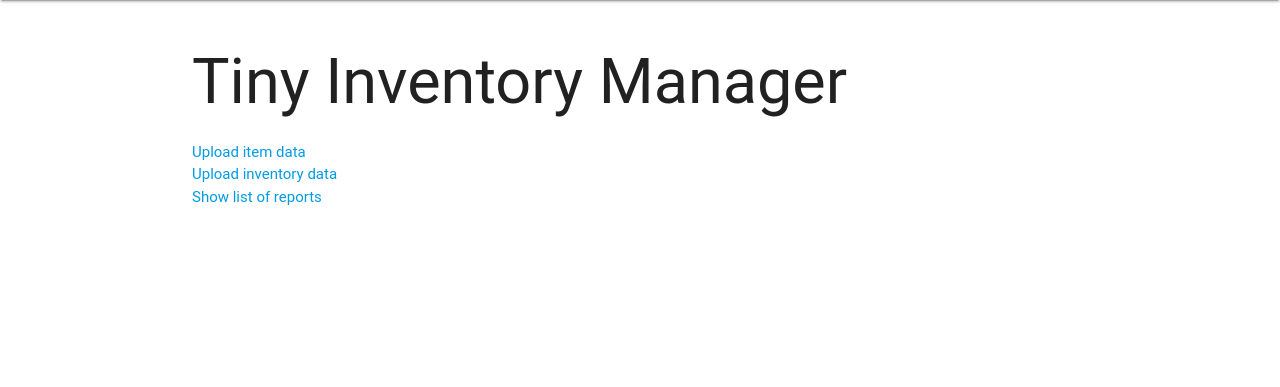
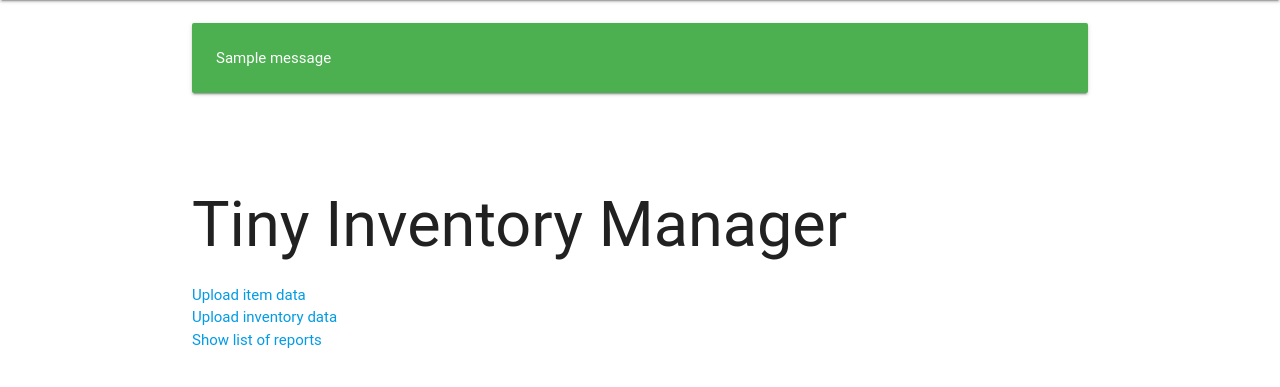
Before and after one commit to mikoim/tim, a Django app: page / in a window 1280 px wide. Shown: the part 64-451 px from the top of the page. Run offline with Django 3.2, Linux system fonts and the light colour scheme; tables that the repository leaves empty hold one stand-in row (values such as "Sample post"); one stand-in notice (Sample message) is shown; some libraries are stand-ins or nearby versions; some web fonts are replaced.

Commit message:
add support for message framework

```diff
--- a/inventory/templates/inventory/base.html
+++ b/inventory/templates/inventory/base.html
@@ -17,6 +17,8 @@
     </div>
 </nav>
 
+{% include 'inventory/message.html' %}
+
 {% block content %}{% endblock %}
 
 <script src="https://cdnjs.cloudflare.com/ajax/libs/jquery/3.2.1/jquery.min.js"></script>
--- /dev/null
+++ b/inventory/templates/inventory/message.html
@@ -0,0 +1,15 @@
+{% if messages %}
+    <div class="section">
+        <div class="container">
+            <div class="row">
+                {% for m in messages %}
+                    <div class="col s12">
+                        <div class="card-panel {% if m.tags == 'debug' %}purple{% elif m.tags == 'info' %}blue{% elif m.tags == 'success' %}green{% elif m.tags == 'warning' %}orange{% elif m.tags == 'error' %}red{% endif %}">
+                            <span class="white-text">{{ m }}</span>
+                        </div>
+                    </div>
+                {% endfor %}
+            </div>
+        </div>
+    </div>
+{% endif %}
```
